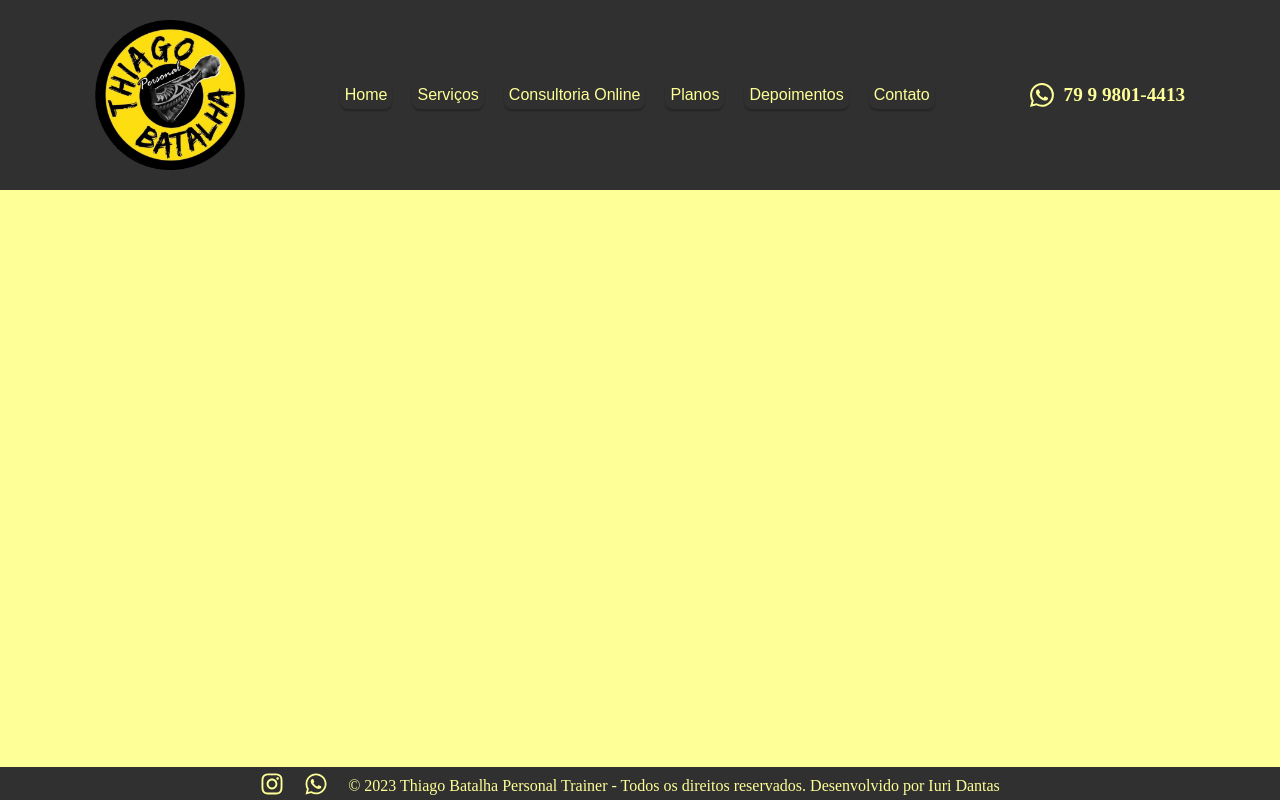
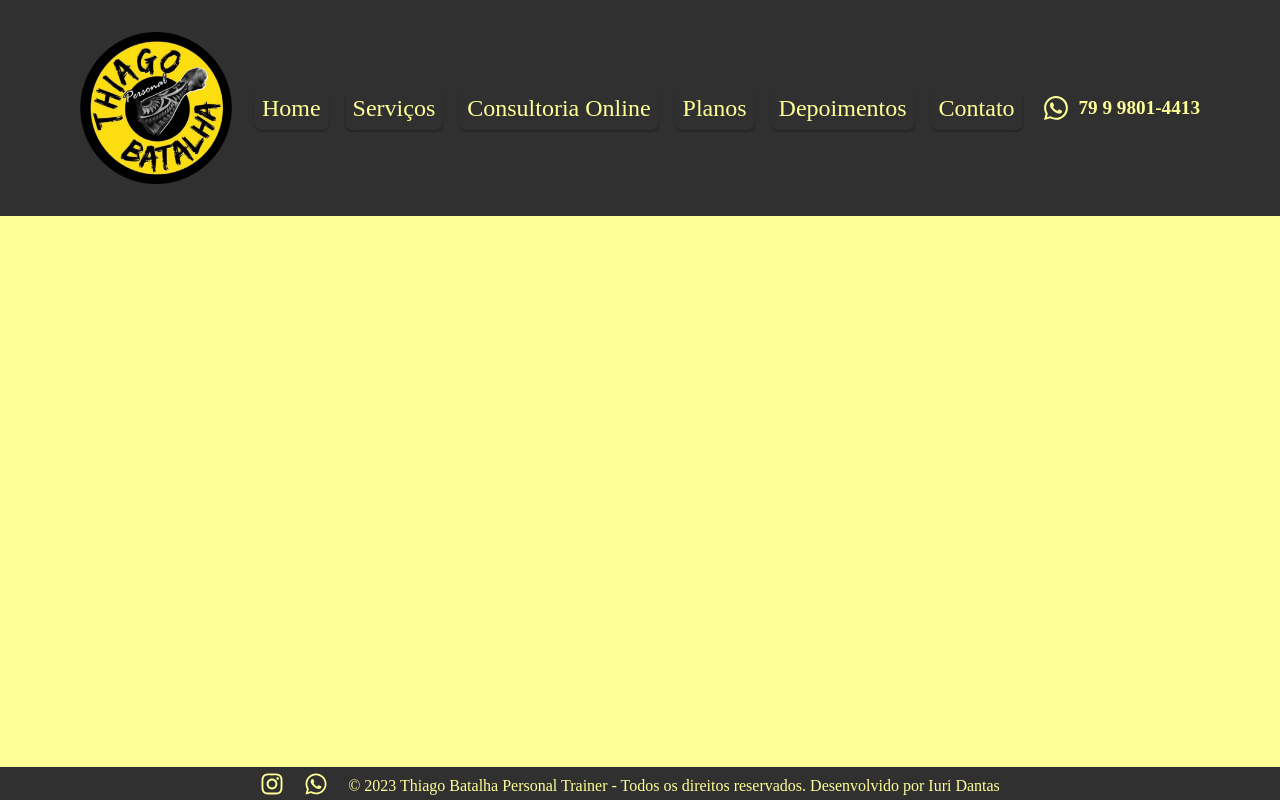
Before and after one commit to iuridantas/Personal-Trainer, a React (Vite) app: page / in a window 1280 px wide. Built offline with nearby package versions, Linux system fonts and the light colour scheme.

Commit message:
featcompleted mobile css

```diff
--- a/src/components/header/index.tsx
+++ b/src/components/header/index.tsx
@@ -1,66 +1,137 @@
 import { useNavigate } from 'react-router-dom';
 import { Container, ContainerContact } from './style';
+import { useEffect } from 'react';
+import { AiOutlineMenu } from 'react-icons/ai';
 import { BsWhatsapp } from 'react-icons/bs';
 
 export function Header() {
   const navigate = useNavigate();
 
+  useEffect(() => {
+    const btnMobile = document.getElementById('btn-mobile');
+    const nav = document.getElementById('nav');
+
+    function toggleMenu(event: MouseEvent) {
+      nav?.classList.toggle('active');
+      const active = nav?.classList.contains('active') ?? false;
+      (event.currentTarget as HTMLElement).setAttribute(
+        'aria-expanded',
+        active.toString(),
+      );
+      if (active) {
+        (event.currentTarget as HTMLElement).setAttribute(
+          'aria-label',
+          'Fechar Menu',
+        );
+      } else {
+        (event.currentTarget as HTMLElement).setAttribute(
+          'aria-label',
+          'Abrir Menu',
+        );
+      }
+    }
+
+    btnMobile?.addEventListener('click', toggleMenu);
+
+    return () => {
+      btnMobile?.removeEventListener('click', toggleMenu);
+    };
+  }, []);
+
+  const navLinks = document.querySelectorAll('#menu a');
+
+  navLinks.forEach((link) => {
+    link.addEventListener('click', () => {
+      const nav = document.getElementById('nav');
+      nav?.classList.remove('active');
+    });
+  });
+
   return (
     <Container>
       <img src="/img/logo.png" alt="logo" />
-      <div>
+      <nav id="nav">
         <button
+          id="btn-mobile"
+          aria-label="Abrir Menu"
+          aria-haspopup="true"
+          aria-controls="menu"
+          aria-expanded="false"
+        >
+          <AiOutlineMenu />
+        </button>
+        <ul id="menu" role="menu">
+          <li>
+            <a
               onClick={() => {
                 navigate('/');
               }}
+              className="container-link"
             >
               Home
-        </button>
-        <button
+            </a>
+          </li>
+          <li>
+            <a
               onClick={() => {
-            navigate('/services');
+                navigate('/serviços');
               }}
+              className="container-link"
             >
               Serviços
-        </button>
-        <button
+            </a>
+          </li>
+          <li>
+            <a
               onClick={() => {
-            navigate('/onlinConsulting');
+                navigate('/consultoria-online');
               }}
+              className="container-link"
             >
               Consultoria Online
-        </button>
-        <button
+            </a>
+          </li>
+          <li>
+            <a
               onClick={() => {
-            navigate('/plans');
+                navigate('/planos');
               }}
+              className="container-link"
             >
               Planos
-        </button>
-        <button
+            </a>
+          </li>
+          <li>
+            <a
               onClick={() => {
-            navigate('/testimonials');
+                navigate('/depoimentos');
               }}
+              className="container-link"
             >
               Depoimentos
-        </button>
-        <button
+            </a>
+          </li>
+          <li>
+            <a
               onClick={() => {
-            navigate('/contact');
+                navigate('/contato');
               }}
+              className="container-link"
             >
               Contato
-        </button>
-      </div>
+            </a>
+          </li>
+        </ul>
+      </nav>
       <ContainerContact>
         <a
           href="https://api.whatsapp.com/send?phone=5579998014413"
           target="_blank"
-          rel="noopener noreferrer"
+          className="contact-link"
         >
           <BsWhatsapp size={24} />
+          <h2>79 9 9801-4413</h2>
         </a>
-        <h2>79 9 9801-4413</h2>
       </ContainerContact>
     </Container>
   );
--- a/src/components/header/style.ts
+++ b/src/components/header/style.ts
@@ -2,41 +2,96 @@ import styled from 'styled-components';
 
 export const Container = styled.div`
   display: flex;
-  justify-content: space-evenly;
+  justify-content: space-between;
   align-items: center;
+  padding: 2rem 5rem;
   width: 100%;
-  padding: 20px 0 20px 0;
-  display: flex;
   background-color: rgb(48 48 48);
 
   img {
-    width: 150px;
-    height: 150px;
+    width: 152px;
+    height: 152px;
   }
 
-  button {
+  ul {
+    padding: 0px;
+    display: flex;
+    list-style: none;
+    gap: 1rem;
+  }
+
+  .container-link {
+    display: block;
     background: none;
+    cursor: pointer;
     color: #ffff97;
-    font-size: 1rem;
+    font-size: 1.5rem;
     border-radius: 8px;
     width: auto;
-    padding: 5px;
-    margin-right: 20px;
+    padding: 0.5rem;
     border: none;
     box-shadow: 0px 2px 2px rgba(0, 0, 0, 0.25);
     transform: translate(0px, 0px);
     transition: all 0.3s ease-in-out;
   }
 
-  button:last-of-type {
+  .container-link:last-of-type {
     margin-right: 0;
   }
 
-  button:hover {
+  .container-link:hover {
     background-color: #000000;
     color: #ffff97;
     box-shadow: 0px 3px 3px rgba(0, 0, 0, 0.35);
     transform: translate(0px, -2px);
+  }
+
+  button {
+    display: none;
+  }
+
+  @media (max-width: 600px) {
+    padding: 2rem 1rem;
+
+    img {
+      width: 152px;
+      height: 152px;
+    }
+
+    ul {
+      display: block;
+      position: absolute;
+      background-color: rgb(48 48 48);
+      width: 100%;
+      top: 216px;
+      right: 0;
+      height: 0;
+      transition: 0.6s;
+      z-index: 1000;
+      visibility: hidden;
+      overflow-y: hidden;
+    }
+
+    nav.active ul {
+      height: calc(100vh - 183px);
+      visibility: visible;
+      overflow-y: auto;
+    }
+
+    a {
+      font-size: 1.4rem;
+      padding: 1rem 0;
+      margin: 0 1rem;
+    }
+
+    button {
+      display: flex;
+      font-size: 2rem;
+      background: none;
+      color: #ffff97;
+      border: none;
+      cursor: pointer;
+    }
   }
 `;
 
@@ -52,10 +107,14 @@ export const ContainerContact = styled.div`
     margin-left: 10px;
   }
 
-  a {
+  a.contact-link {
     display: flex;
     align-items: center;
     text-decoration: none;
     color: #ffff97;
   }
+
+  @media (max-width: 600px) {
+    display: none;
+  }
 `;
```
Lines whose indentation alone changed are shown as unchanged.
